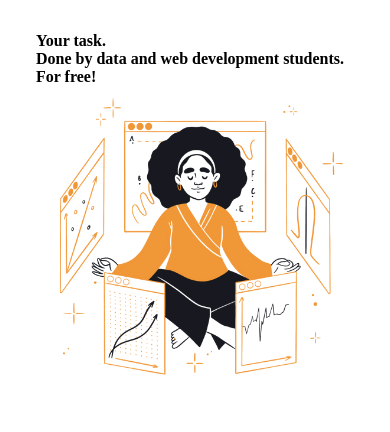
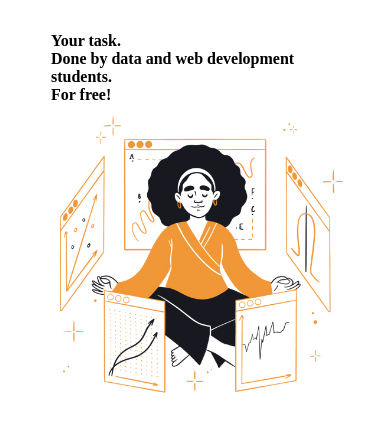
Before and after one commit to idenispankov/yandex-practicum-apiary-project, a Next.js app: page / in a window 390 px wide. Shown: the top 432 px of the page. Built offline with nearby package versions, Linux system fonts and the light colour scheme.

Commit message:
hero ready

```diff
--- a/components/Hero/Hero.module.css
+++ b/components/Hero/Hero.module.css
@@ -127,3 +127,9 @@
     text-align: start;
   }
 }
+
+@media screen and (max-width: 400px) {
+  .text__container {
+    max-width: 288px;
+  }
+}
```
